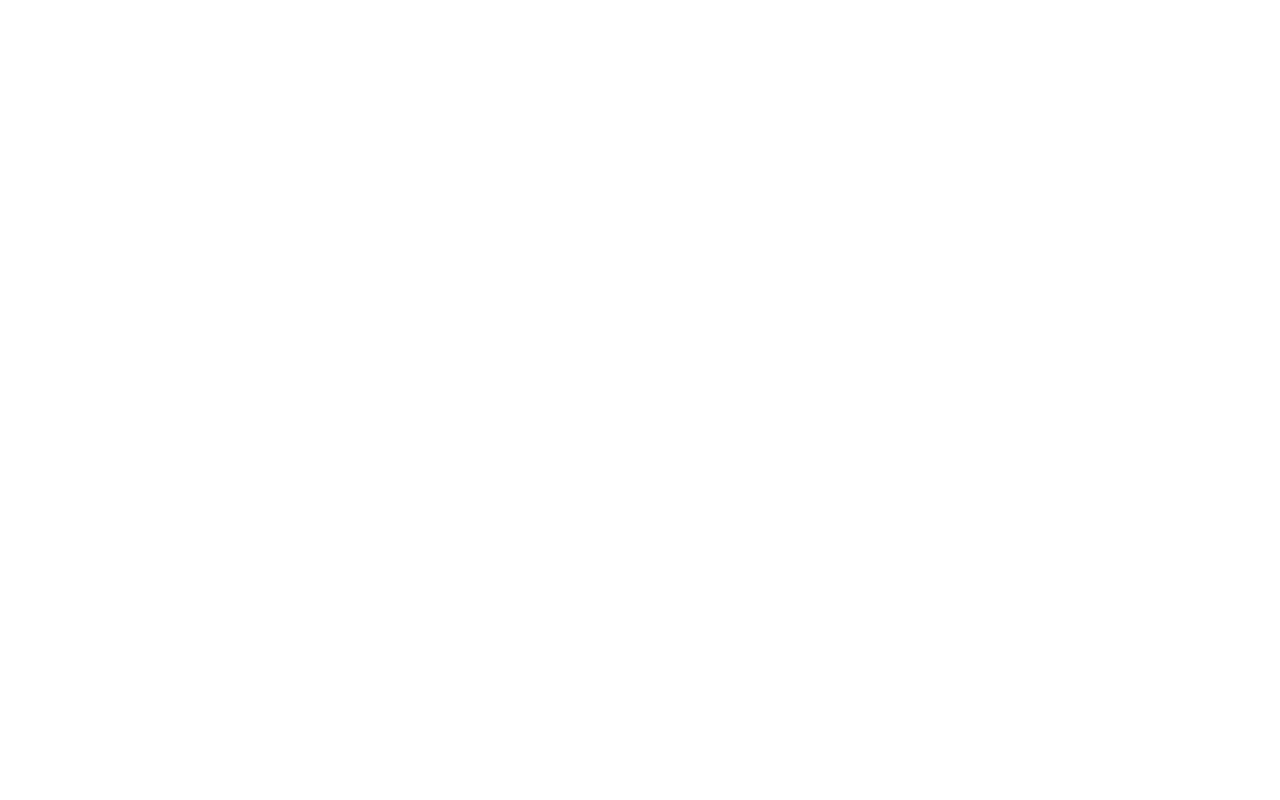
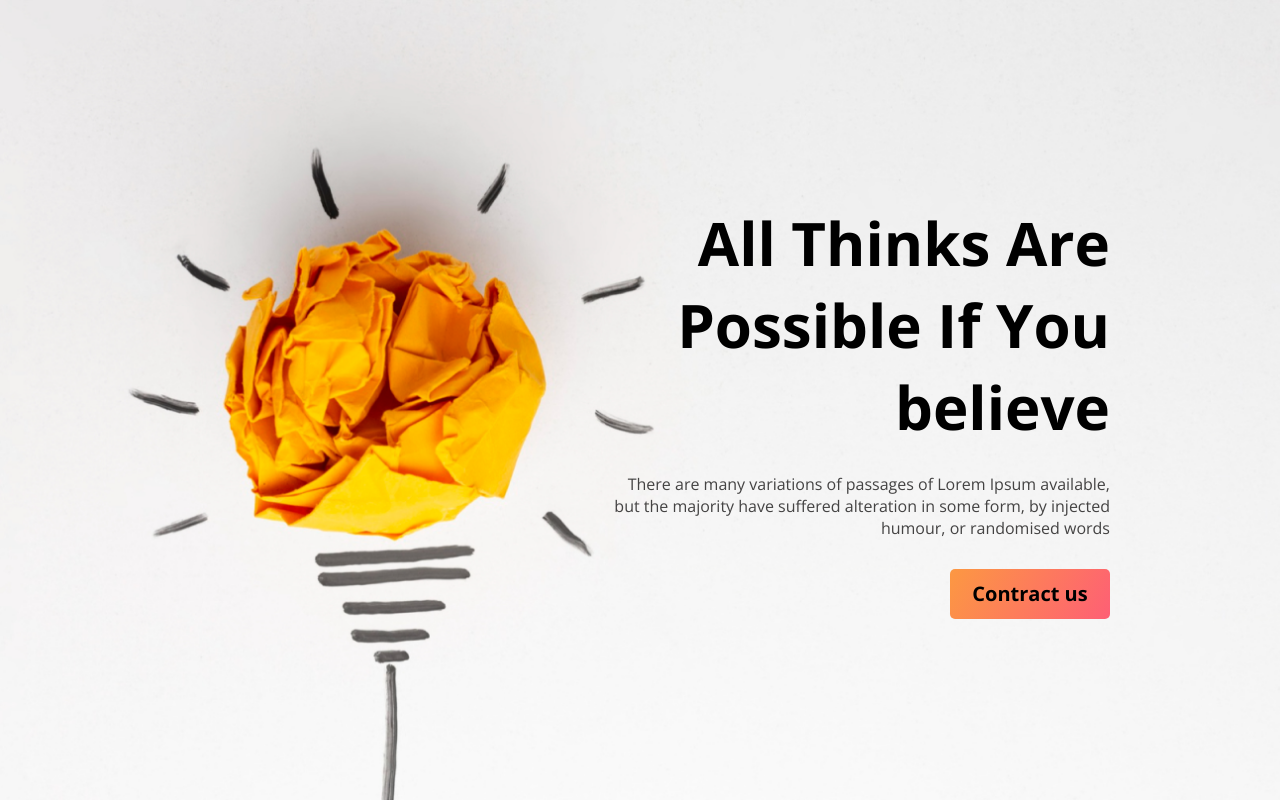
Before and after one commit to NahidAhmed47/assignment01, a plain HTML site: page index.html in a window 1280 px wide. Drawn offline with nearby package versions, Linux system fonts and the light colour scheme; a web font is replaced by a local one.

Commit message:
header and cover added

```diff
--- a/index.html
+++ b/index.html
@@ -1,13 +1,26 @@
 <!DOCTYPE html>
 <html lang="en">
-<head>
-    <meta charset="UTF-8">
-    <meta http-equiv="X-UA-Compatible" content="IE=edge">
-    <meta name="viewport" content="width=device-width, initial-scale=1.0">
+  <head>
+    <meta charset="UTF-8" />
+    <meta http-equiv="X-UA-Compatible" content="IE=edge" />
+    <meta name="viewport" content="width=device-width, initial-scale=1.0" />
     <title>Assignment-01</title>
-    <link rel="stylesheet" href="styles/style.css">
-</head>
-<body>
-
-</body>
+    <link rel="preconnect" href="https://fonts.googleapis.com"><link rel="preconnect" href="https://fonts.gstatic.com" crossorigin><link href="https://fonts.googleapis.com/css2?family=Open+Sans:wght@400;700&family=Sevillana&display=swap" rel="stylesheet">
+    <link rel="stylesheet" href="styles/style.css" />
+  </head>
+  <body>
+    <header class="cover">
+      <div class="main-title-container">
+        <h1 class="cover-title">All Thinks Are Possible If You believe</h1>
+        <p class="cover-description">
+          There are many variations of passages of Lorem Ipsum available, but
+          the majority have suffered alteration in some form, by injected
+          humour, or randomised words
+        </p>
+        <input class="btn-primary" type="button" value="Contract us" />
+      </div>
+    </header>
+    <main></main>
+    <footer></footer>
+  </body>
 </html>
--- a/styles/style.css
+++ b/styles/style.css
@@ -0,0 +1,43 @@
+*{
+    margin: 0;
+    font-family: 'Open Sans', sans-serif;
+}
+.btn-primary{
+    width: 160px;
+    height: 50px;
+    font-size: 20px;
+    font-weight: 600;
+    border-radius: 5px;
+    border: 0;
+    background: linear-gradient(120deg,#FC9842,#FE5F75);
+}
+
+/* Header section styles */
+.cover{
+    background-image: url(../images/banner/banner1.png);
+    background-size: cover;
+    background-repeat: no-repeat;
+    width: 100%;
+    height: 100vh;
+    display: flex;
+    align-items: center;
+    justify-content: right;
+}
+.main-title-container{
+    border:0;
+    width: 600px;
+    height: fit-content;
+    text-align: right;
+    position: absolute;
+    margin-right: 170px;
+}
+.cover-title{
+    font-size: 60px;
+    font-weight: 700;
+    padding-top: 20px;
+}
+.cover-description{
+    font-size: 16px;
+    color: #444343;
+    padding: 25px 0 30px 90px;
+}
```
